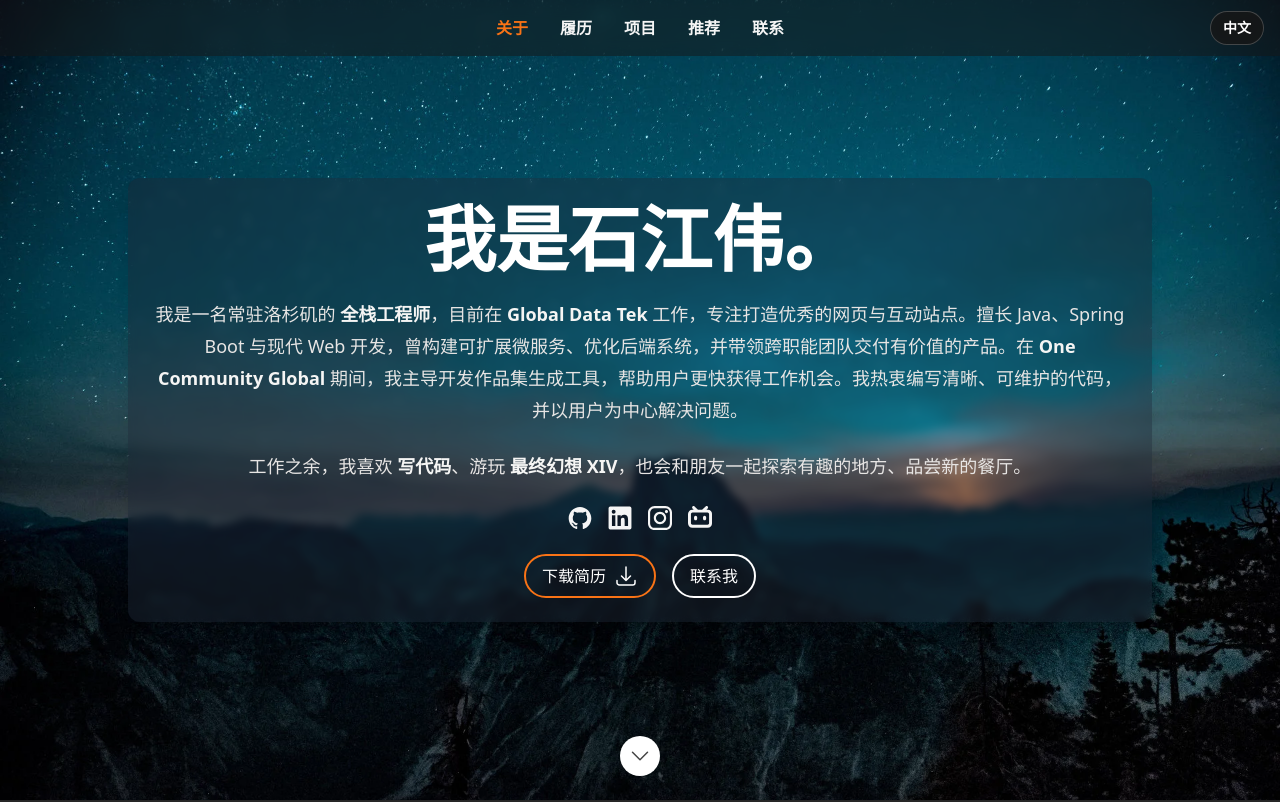
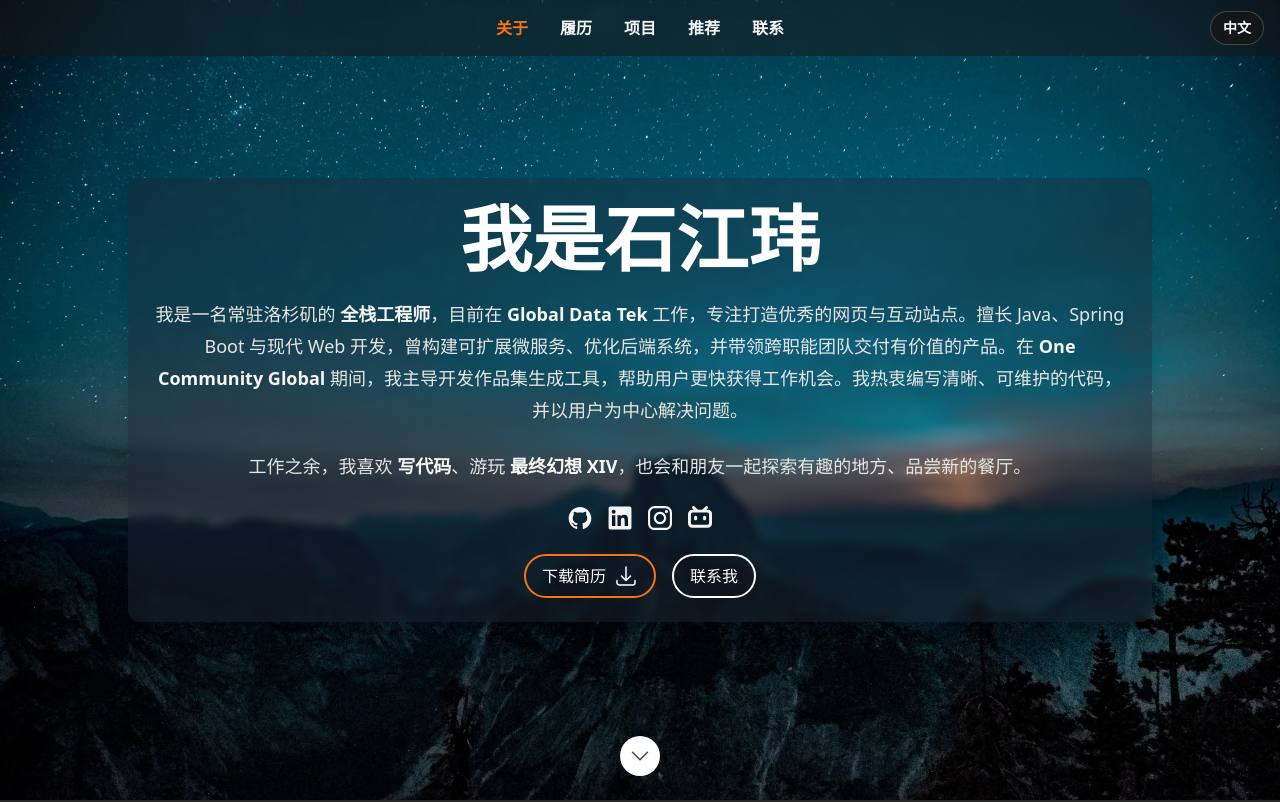
Before and after one commit to Jiangwei-shi/Jiangwei-resume-website, a Next.js app: page / in a window 1280 px wide. Shown: the top 802 px of the page. Built offline with nearby package versions, Linux system fonts and the light colour scheme.

Commit message:
修改名字

```diff
--- a/src/i18n/translations.tsx
+++ b/src/i18n/translations.tsx
@@ -175,7 +175,7 @@ const zh: Messages = {
     },
   },
   footer: {
-    rightsLine: '© {year} 石江伟 · 保留所有权利',
+    rightsLine: '© {year} 石江玮 · 保留所有权利',
   },
   header: {
     menuButtonAria: '打开菜单',
@@ -187,7 +187,7 @@ const zh: Messages = {
       resume: '下载简历',
     },
     imageAltSuffix: '主视觉',
-    name: '我是石江伟。',
+    name: '我是石江玮',
     paragraphs: [
       [
         {text: '我是一名常驻洛杉矶的 '},
@@ -215,8 +215,8 @@ const zh: Messages = {
     ariaLabel: '切换语言',
   },
   meta: {
-    description: '石江伟 — 全栈工程师（洛杉矶）个人作品集与简历站点',
-    title: '石江伟 | 全栈工程师',
+    description: '石江玮 — 全栈工程师（洛杉矶）个人作品集与简历站点',
+    title: '石江玮 | 全栈工程师',
   },
   nav: {
     about: '关于',
```
